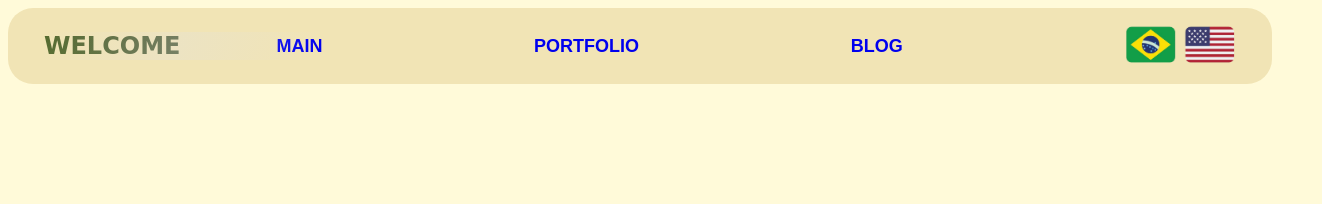
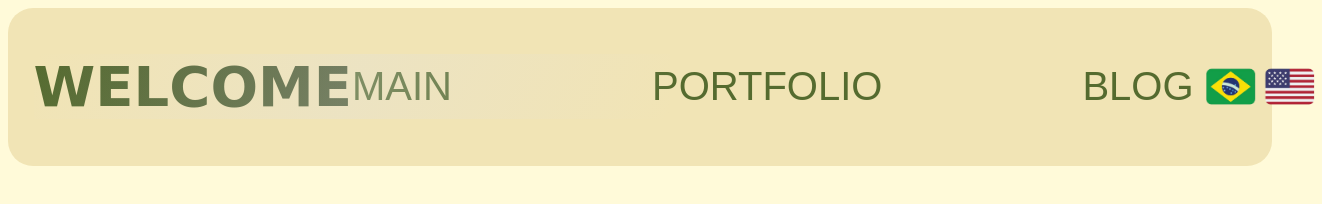
Before and after one commit to theliamc/theliamc, a plain HTML site: page blog.html in a window 1280 px wide. Shown: the whole page, 1322 px wide, since content can reach past the window. Drawn offline with Linux system fonts and the light colour scheme; a web font is replaced by a local one.

Commit message:
v1 rewrite
was ugly before and now everything is centered properly

```diff
--- a/blog.html
+++ b/blog.html
@@ -8,35 +8,19 @@
 </head>
 <body>
     <nav>
-        <ul class="navElements">
-            <li>
-                <div class="welcomeWrapper">
-                    <h1 id="mainHeader">WELCOME</h1>
-                </div>
-            </li>
-            <div class="nonWelcomeNavElements">
-                <li>
-                    <div class="landing">
-                        <h1><a href="index.html" target="_top">MAIN</a></h1>
-                    </div>
-                </li>
-                <li>
-                    <div class="portfolio">
-                        <h1><a href="portfolio.html" target="_top">PORTFOLIO</a></h1>
-                    </div>
-                </li>
-                <li>
-                    <div class="selected blog">
-                        <h1><a href="blog.html" target="_top">BLOG</a></h1>
-                    </div>
-                </li>
-                <li>
-                    <div class="flags">
-                        <img src="imgs/br-us-flags.png">
-                    </div>
-                </li>
+        <div class="navContainer">
+            <div class="leftNav">
+                <h1 id="mainHeader">WELCOME</h1>
             </div>
-        </ul>
+            <div class="centerNav">
+                <a href="index.html">MAIN</a>
+                <a href="portfolio.html">PORTFOLIO</a>
+                <a href="blog.html" class="selected">BLOG</a>
+            </div>
+            <div class="rightNav">
+                <img src="imgs/br-us-flags.png" alt="language switch">
+            </div>
+        </div>
     </nav>
 </body>
 </html>
--- a/style.css
+++ b/style.css
@@ -17,34 +17,16 @@ body {
     background-color: var(--mainBgColor);
 }
 
-.navElements {
-    list-style-type: none;
-    margin: 0;
-    padding: 0;
-    overflow: hidden;
-}
-
-.navElements li {
-    float: left;
-    display: block;
-}
-
-.welcomeWrapper {
-    position: relative;
-    display: inline-block;
-    font-size: 2vh;
-    padding-right: 7.5vw;
-}
-
 #mainHeader {
     font-family: var(--titleFont);
-    margin-left: 2.5vw;
     position: relative;
     background: linear-gradient(85deg, var(--mainTitleColor), #404B2D, white);
     background-size: 300%;
+    background-clip: text;
     -webkit-background-clip: text;
     -webkit-text-fill-color: transparent;
     transition: background-position 0.1s;
+    font-size: 3.5em;
 }
 
 #mainHeader::before {
@@ -70,46 +52,47 @@ body {
     }
 }
 
-.nonWelcomeNavElements {
+nav {
+    margin-left: 0px;
+    background-color: var(--navBgColor);
+    border-radius: 25px;
+    font-family: var(--headingFont);
+}
+
+.navContainer {
     display: flex;
     justify-content: space-between;
     align-items: center;
-    padding: 0;
-    font-size: 1.5vh;
-    color: var(--mainTitleColor);
-    font-family: var(--headingFont);
+    padding: 0em 2vw;
 }
 
-.nonWelcomeNavElements div {
-    padding-top: 1vh;
-    color: var(--mainTitleColor);
+.leftNav, .centerNav, .rightNav {
+    display: flex;
+    align-items: center;
 }
 
-nav {
-    padding: 0.5vh;
-    margin-left: 0px;
-    background-color: var(--navBgColor);
-    border-radius: 25px;
+.centerNav {
+    gap: 5em;
+    justify-content: center;
+    flex-grow: 1;
+    font-size: 2.5em;
 }
 
-nav a {
-    text-decoration: none;
-    font-family: var(--headingFont);
+.leftNav {
+    flex-shrink: 0;
 }
 
-.portfolio {
-    color: var(--mainTitleColor);
-    font-family: var(--headingFont);
+.rightNav img {
+    width: 10vw;
     cursor: pointer;
 }
 
-.flags {
-    padding-right: 2vw;
-}
-
-.flags img {
-    width: 10vw;
-    cursor: pointer;
+a:link,
+a:visited,
+a:hover,
+a:active {
+    color: var(--mainTitleColor) !important;
+    text-decoration: none !important;
 }
 
 .selected {
```
Also changed, not shown: index.html (+12 -28 lines), portfolio.html (+12 -28 lines).
